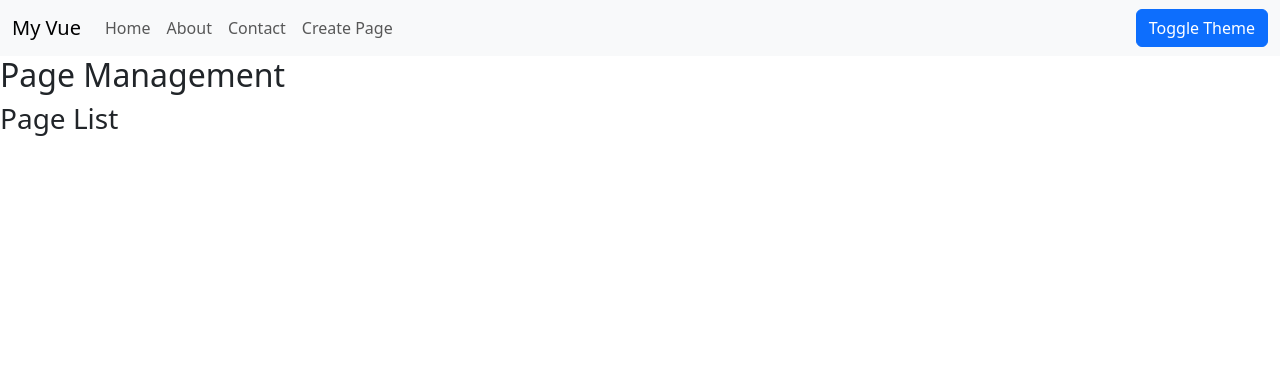
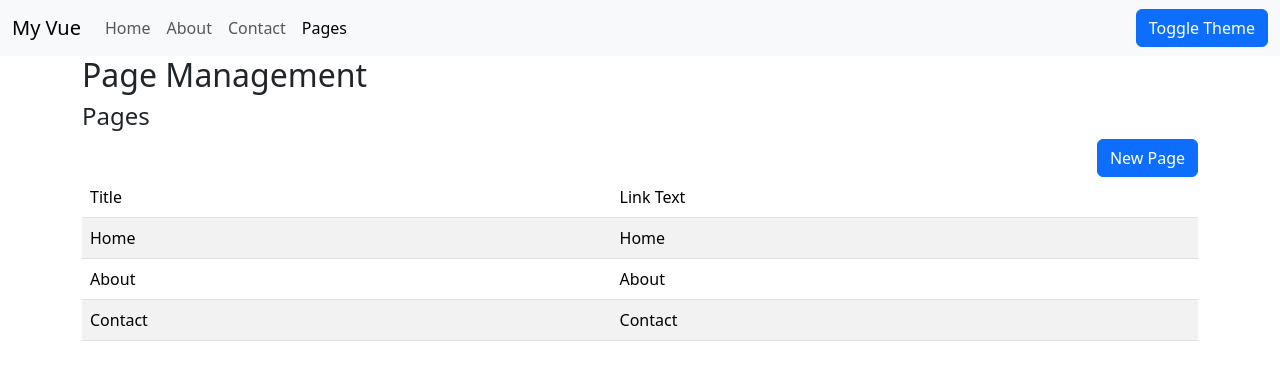
Before and after one commit to Niloy28/vue-spa, a Vue app: page /#/pages in a window 1280 px wide. Shown: the top 380 px of the page. Built offline with nearby package versions, Linux system fonts and the light colour scheme.

Commit message:
Page 一覧表示の実装

```diff
--- a/src/components/NavBar.vue
+++ b/src/components/NavBar.vue
@@ -12,9 +12,7 @@
         ></NavBarLink>
 
         <li>
-          <RouterLink to="/pages/create" class="nav-link" activeClass="active"
-            >Create Page</RouterLink
-          >
+          <RouterLink to="/pages" class="nav-link" activeClass="active">Pages</RouterLink>
         </li>
       </ul>
       <form class="d-flex">
@@ -31,6 +29,7 @@ export default {
   components: {
     NavBarLink
   },
+  inject: ['$pages'],
   data() {
     return {
       theme: 'light',
@@ -42,9 +41,7 @@ export default {
   },
   methods: {
     changeTheme() {
-      let theme
-
-      theme = this.theme == 'light' ? 'dark' : 'light'
+      const theme = this.theme == 'light' ? 'dark' : 'light'
       this.theme = theme
     }
   }
--- a/src/main.js
+++ b/src/main.js
@@ -10,6 +10,7 @@ const app = createApp(App)
 app.use(router)
 
 app.config.globalProperties.$bus = $bus
-app.config.globalProperties.$pages = $pages
+
+app.provide('$pages', $pages)
 
 app.mount('#app')
--- a/src/views/PageList.vue
+++ b/src/views/PageList.vue
@@ -1,7 +1,28 @@
 <template>
-  <div>
-    <h3>Page List</h3>
+  <h4>Pages</h4>
+
+  <div class="text-end">
+    <RouterLink to="/pages/create" class="btn btn-primary btn-small">New Page</RouterLink>
   </div>
+
+  <table class="table table-striped table-hover">
+    <thead>
+      <tr>
+        <td>Title</td>
+        <td>Link Text</td>
+      </tr>
+    </thead>
+    <tbody>
+      <tr v-for="(page, index) in $pages.getAllPages()" :key="index">
+        <td>{{ page.pageTitle }}</td>
+        <td>{{ page.link.text }}</td>
+      </tr>
+    </tbody>
+  </table>
 </template>
 
-<script setup></script>
+<script setup>
+import { inject } from 'vue'
+
+const $pages = inject('$pages')
+</script>
--- a/src/views/PageManagement.vue
+++ b/src/views/PageManagement.vue
@@ -1,5 +1,5 @@
 <template>
-  <div>
+  <div class="container">
     <h2>Page Management</h2>
 
     <RouterView></RouterView>
--- a/src/views/PageViewer.vue
+++ b/src/views/PageViewer.vue
@@ -8,6 +8,7 @@
 <script>
 export default {
   props: ['index'],
+  inject: ['$pages'],
   data() {
     return {
       page: null
```
